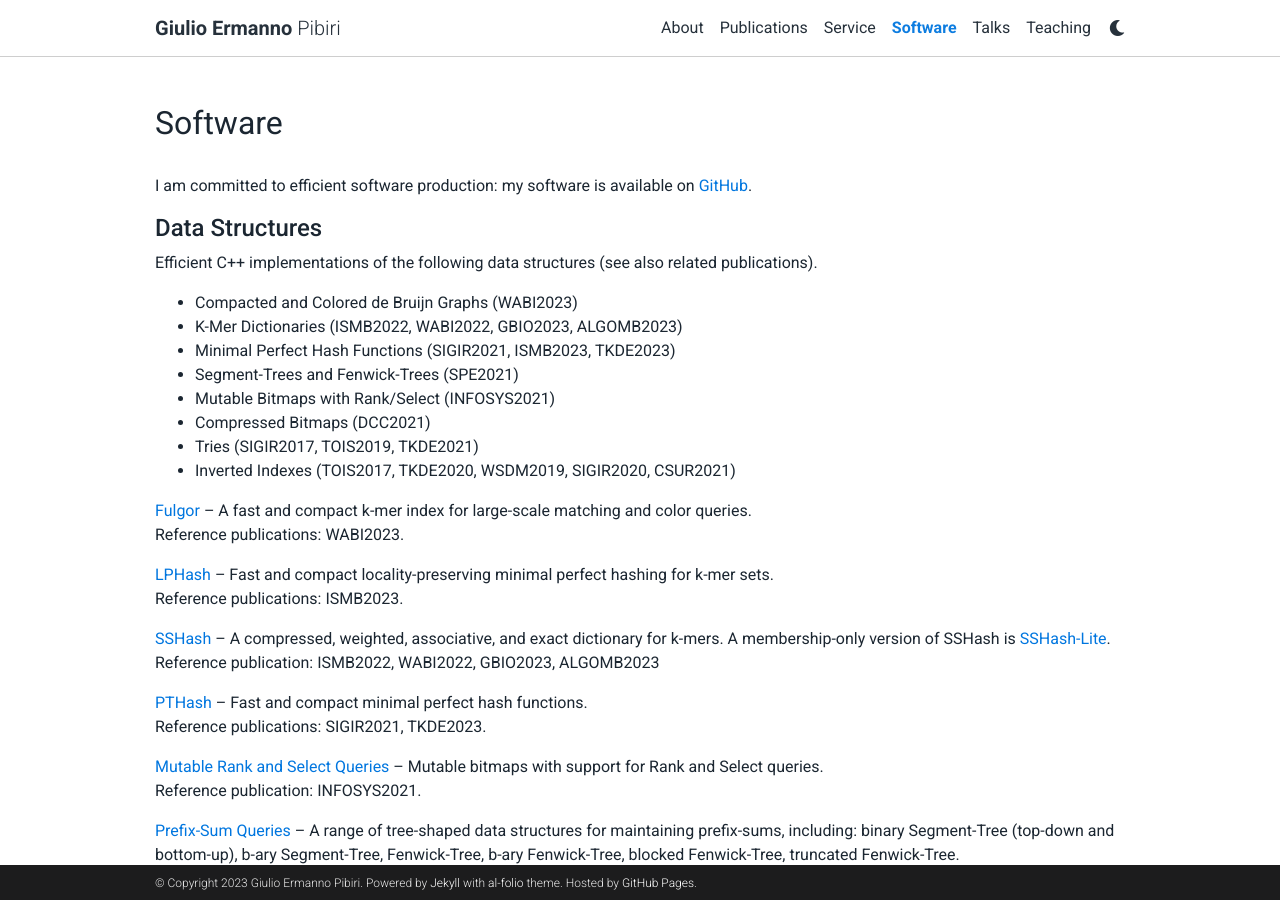
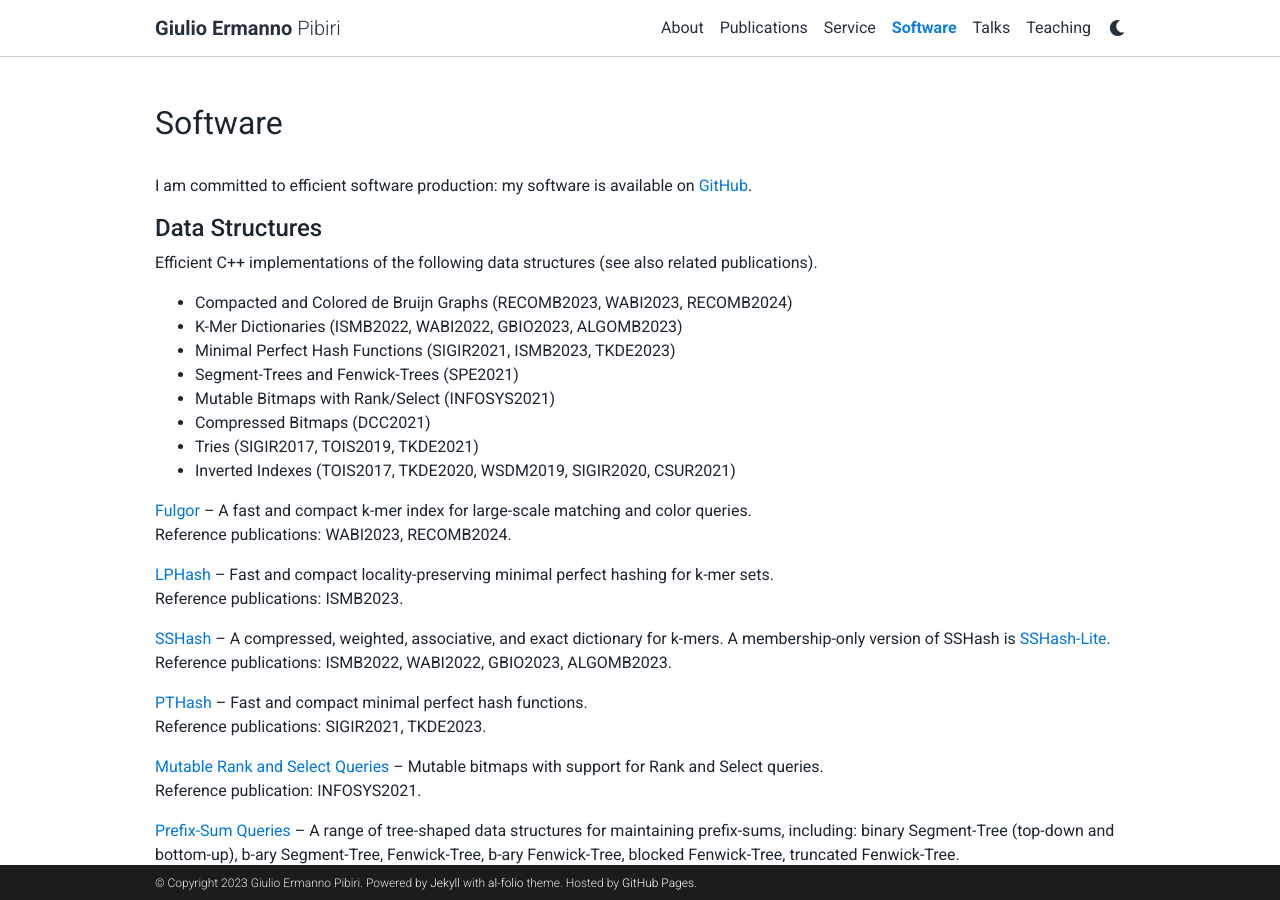
Before and after one commit to jermp/jermp.github.io, a Jekyll site: the page built from _pages/software.md, in a window 1280 px wide and 900 px high. Built offline with Jekyll 4.4.1, drawn with Linux system fonts in a browser that asks for light colours; comment, search, counter and statistics services are not loaded; a style sheet for code colours, icons or effects is not loaded.

```diff
--- a/_pages/software.md
+++ b/_pages/software.md
@@ -14,7 +14,7 @@ I am committed to efficient software production: my software is available on
 
 Efficient C++ implementations of the following data structures (see also related publications).
 
-- Compacted and Colored de Bruijn Graphs (WABI2023)
+- Compacted and Colored de Bruijn Graphs (RECOMB2023, WABI2023, RECOMB2024)
 - K-Mer Dictionaries (ISMB2022, WABI2022, GBIO2023, ALGOMB2023)
 - Minimal Perfect Hash Functions (SIGIR2021, ISMB2023, TKDE2023)
 - Segment-Trees and Fenwick-Trees (SPE2021)
@@ -27,7 +27,7 @@ Efficient C++ implementations of the following data structures (see also related
 [Fulgor](https://github.com/jermp/fulgor) --
 A fast and compact k-mer index for large-scale matching and color queries.
 <br />
-Reference publications: WABI2023.
+Reference publications: WABI2023, RECOMB2024.
 
 [LPHash](https://github.com/jermp/lphash) --
 Fast and compact locality-preserving minimal perfect hashing for k-mer sets.
@@ -38,7 +38,7 @@ Reference publications: ISMB2023.
 A compressed, weighted, associative, and exact dictionary for k-mers.
 A membership-only version of SSHash is [SSHash-Lite](https://github.com/jermp/sshash-lite).
 <br />
-Reference publication: ISMB2022, WABI2022, GBIO2023, ALGOMB2023
+Reference publications: ISMB2022, WABI2022, GBIO2023, ALGOMB2023.
 
 [PTHash](https://github.com/jermp/pthash) --
 Fast and compact minimal perfect hash functions.
```
Also changed, not shown: _bibliography/papers.bib (+8 -9 lines), _pages/publications.md (+1 -1 lines), 2 other files.
